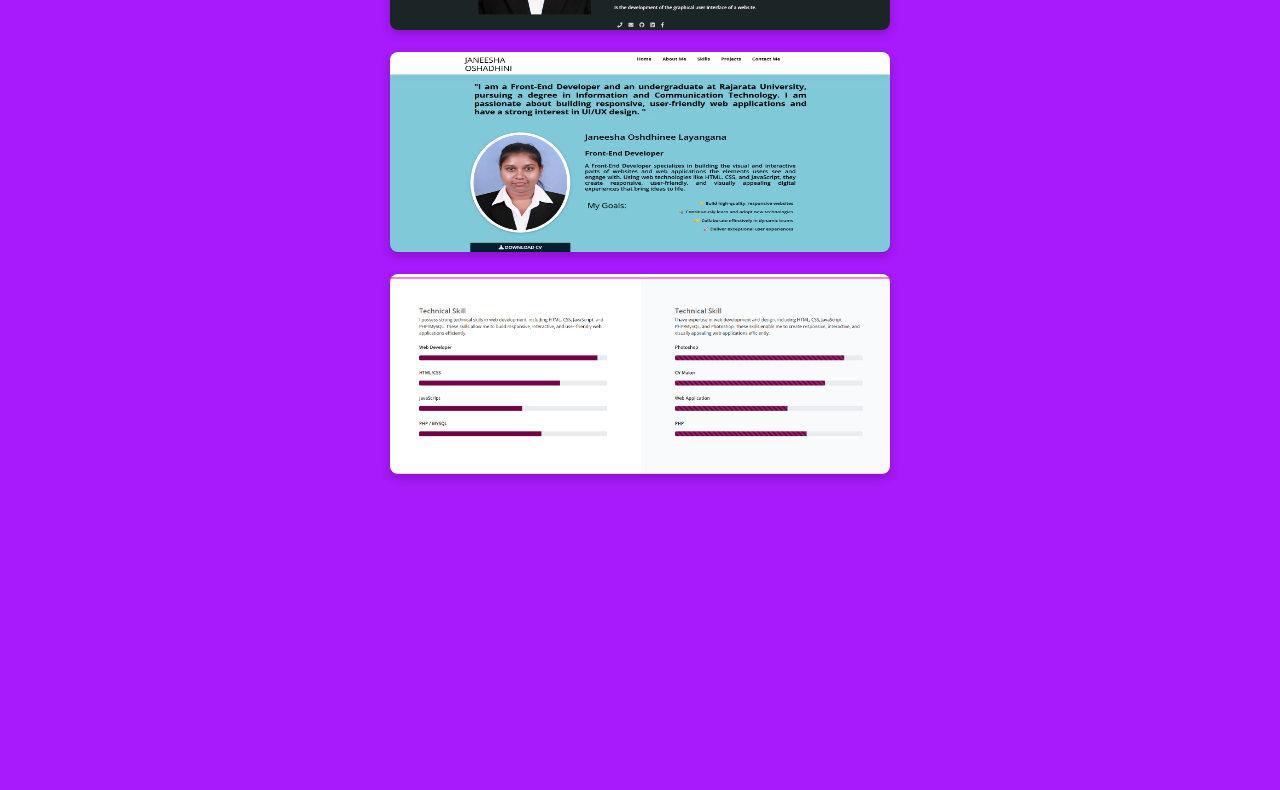
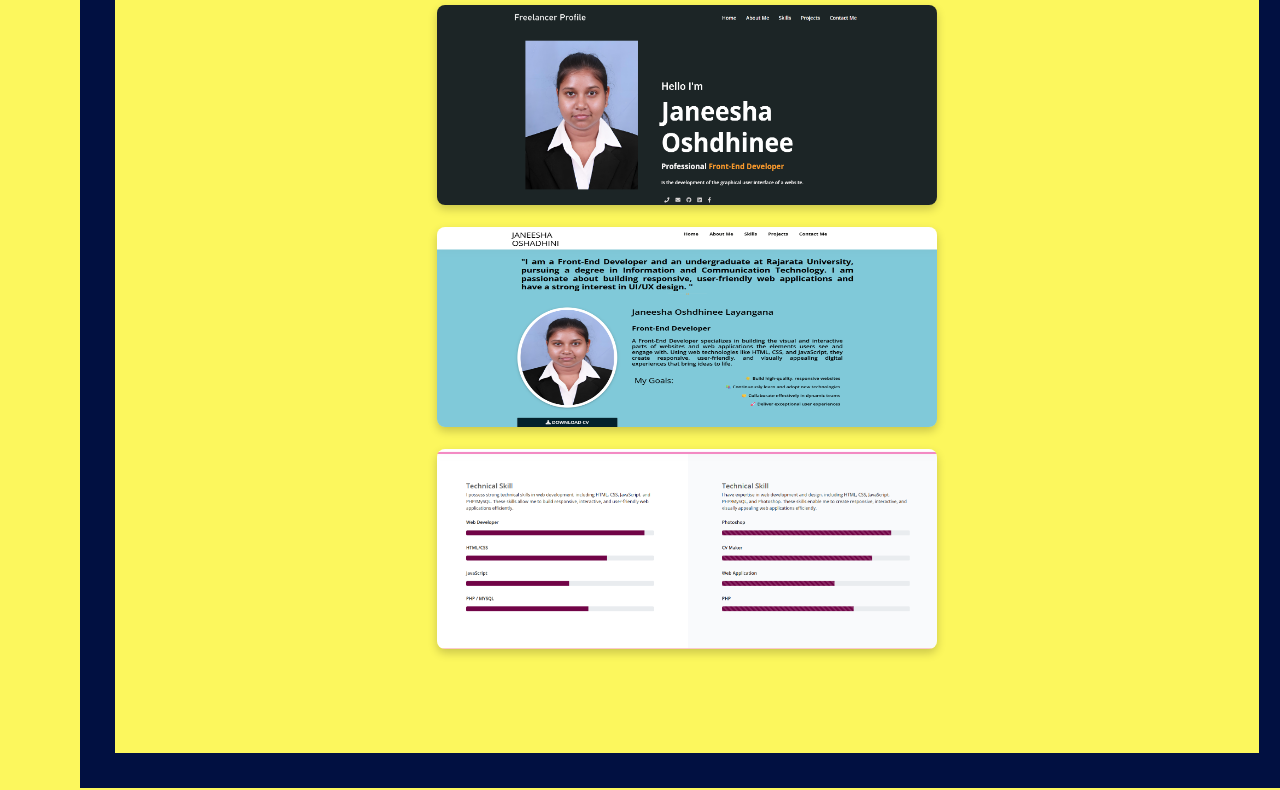
Before and after one commit to Layangana/JaneeshaOshadhinee.github.io, a plain HTML site: page Portfolio.html in a window 1280 px wide. Shown: the part 502-1292 px from the top of the page. Before the commit the page ends 1020 px from the top, so only its background shows below. Drawn offline with Linux system fonts and the light colour scheme.

Commit message:
color changes

```diff
--- a/Portfolio.html
+++ b/Portfolio.html
@@ -8,8 +8,18 @@
     body {
       margin: 0;
       font-family: Arial, sans-serif;
-      background-color: rgb(168, 25, 251); /* light pink */
+      background-color: rgb(252, 247, 93); /* light pink */
+       width: 80%;
+      height: 80%;
+      border: 35px solid rgb(1, 16, 65);
+      padding: 60px;
+      margin-left: 80px;
+      margin-right: 90px;
+      margin-bottom: 80px;
+      margin-top: 80px;
+
     }
+
 
     .container {
       max-width: 900px;
```
